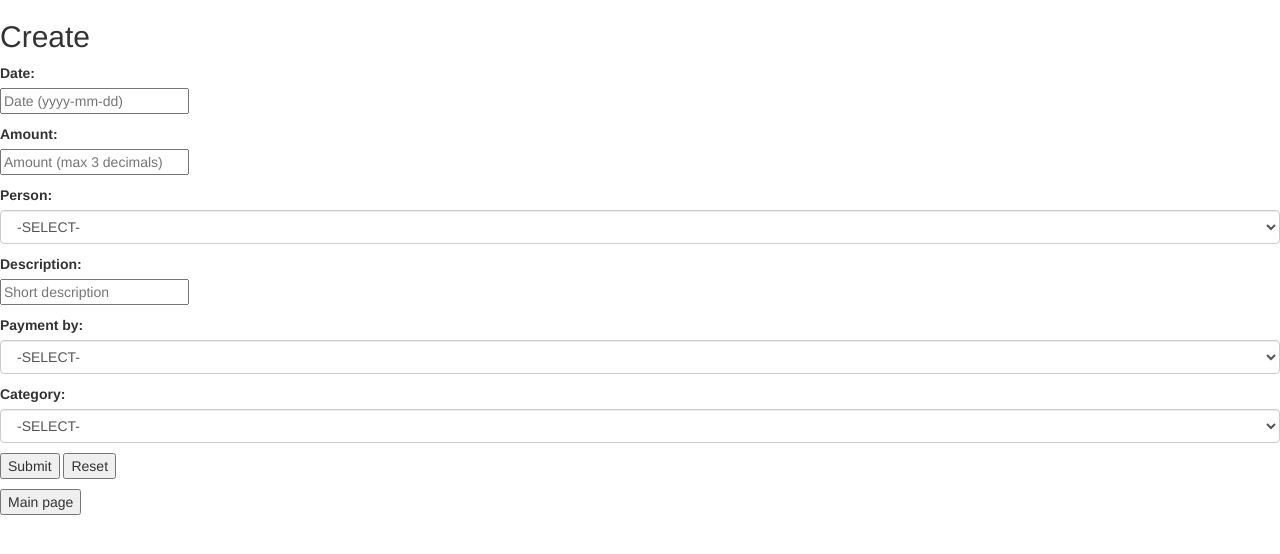
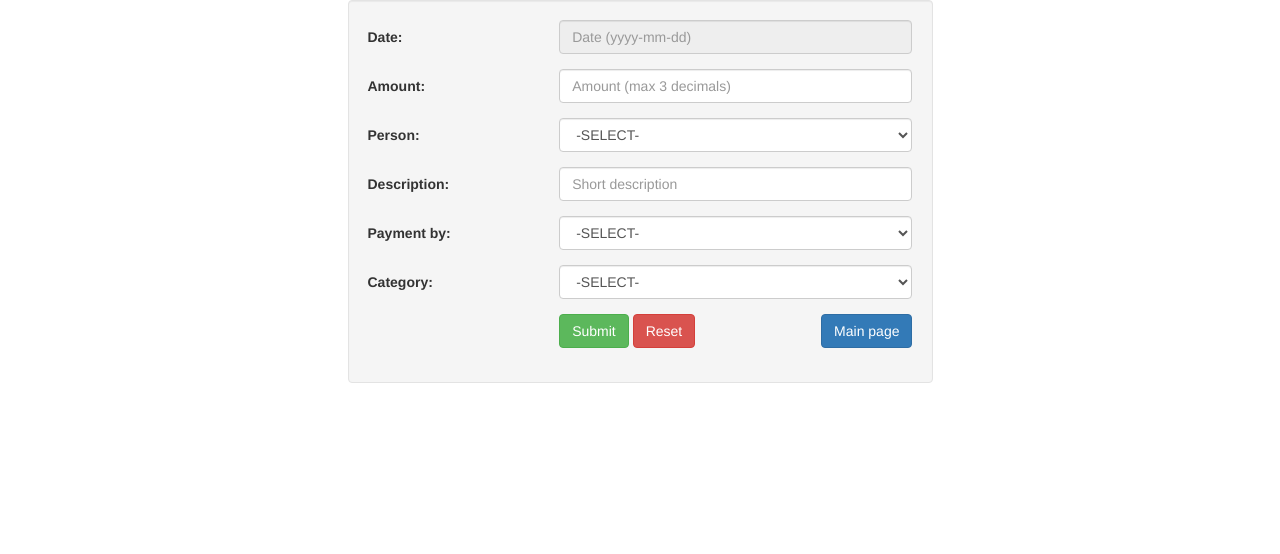
Before and after one commit to apolymen/Expenses, a CodeIgniter app: page /database/input in a window 1280 px wide. Shown: the top 554 px of the page. Run offline with CodeIgniter, Linux system fonts and the light colour scheme; data that the repository does not hold is empty; some libraries are stand-ins or nearby versions.

Commit message:
Buttons for input and main page Reset form button function

```diff
--- a/application/controllers/main.php
+++ b/application/controllers/main.php
@@ -42,20 +42,20 @@ class Main extends CI_Controller {
 		else {
 			//passed validation, insert record to database
 			$data = array(
-				'xDate' => $this->input->post('date'),
+				'xDate' => $this->input->post('xDate'),
 				'Amount' => floatval(str_replace(',', '.', $this->input->post('amount'))),
 				'Person' => $this->input->post('person'),
 				'Description' => $this->input->post('description'),
 				'method_id' => $this->input->post('payment'),
 				'category_id' => $this->input->post('category')
 			);
-			echo base_url().'<br>';
-			echo 'Data array created<br>';
-			print_r($data);
-			//$this->model_expenses->add_record($data);
+			//echo base_url().'<br>';
+			//echo 'Data array created<br>';
+			//print_r($data);
+			$this->model_expenses->add_record($data);
 
 			//display success message
-			$this->session->set_flashdata('msg', '<br>Record added to Database!!!');
+			$this->session->set_flashdata('msg', '<div class="alert alert-success text-center">Record added to Database!!!</div>');
 			redirect('input');
 		}
 	}
@@ -97,6 +97,10 @@ class Main extends CI_Controller {
 		}
 	}
 
+	public function reset_form() {
+		$data = [];
+		redirect('input');
+	}
 
 	public function output() {
 		$this->load->model('model_expenses');
--- a/application/views/view_input.php
+++ b/application/views/view_input.php
@@ -3,65 +3,117 @@
 <html lang="en">
 	<head>
 		<meta charset="UTF-8">
+		<meta http-equiv="X-UA-Compatible" content="IE=edge">
+		<meta name="viewport" content="width=device-width, initial-scale=1">
 		<title>Input</title>
 
 		<link rel="stylesheet" href="http://maxcdn.bootstrapcdn.com/bootstrap/3.3.6/css/bootstrap.min.css">
 		<link rel="stylesheet" href="http://ajax.googleapis.com/ajax/libs/jqueryui/1.11.4/themes/smoothness/jquery-ui.css">
 
-		<style type="text/css" media="screen">
-			   label {display: block;}
+		<style type="text/css">
+			.colbox {
+				margin-left: 0px;
+				margin-right: 0px;
+			}
 		</style>
 	</head>
 <body>
-		<h2>Create</h2>
-		<?php echo form_open('input'); ?>
+	<div class="container">
+		<div class="row">
+			<div class="col-sm-offset-3 col-lg-6 col-sm-6 well">
+			<?php
+			$attributes = array("class" => "form-horizontal", "id" => "inputform", "name" => "inputform", "autocomplete" => "off");
+			echo form_open('input', $attributes); ?>
+			<fieldset>
 
-		<p>
-			<label for="xDate">Date:</label>
-			<input type="text" name="xDate" id="xDate" placeholder="Date (yyyy-mm-dd)" value="<?php echo set_value('xDate'); ?>" readonly />
-			<span><?php echo form_error('xDate'); ?></span>
-		</p>
-		<p>
-			<label for="amount">Amount:</label>
-			<input type="text" name="amount" id="amount" placeholder="Amount (max 3 decimals)" value="<?php echo set_value('amount'); ?>" />
-			<span><?php echo form_error('amount'); ?></span>
-		</p>
-		<p>
-			<label for="person">Person:</label>
+			<div class="form-group">
+			<div class="row colbox">
+			<div class="col-lg-4 col-sm-4">
+				<label for="xDate" class="control-label">Date:</label>
+			</div>
+			<div class="col-lg-8 col-sm-8">
+				<input type="text" name="xDate" id="xDate" placeholder="Date (yyyy-mm-dd)" class="form-control" value="<?php echo set_value('xDate'); ?>" readonly />
+				<span class="text-danger"><?php echo form_error('xDate'); ?></span>
+			</div>
+			</div>
+			</div>
+			<div class="form-group">
+			<div class="row colbox">
+			<div class="col-lg-4 col-sm-4">
+				<label for="amount" class="control-label">Amount:</label>
+			</div>
+			<div class="col-lg-8 col-sm-8">
+				<input type="text" name="amount" id="amount" placeholder="Amount (max 3 decimals)" class="form-control" value="<?php echo set_value('amount'); ?>" />
+				<span class="text-danger"><?php echo form_error('amount'); ?></span>
+			</div>
+			</div>
+			</div>
+			<div class="form-group">
+			<div class="row colbox">
+			<div class="col-lg-4 col-sm-4">
+				<label for="person" class="control-label">Person:</label>
+			</div>
+			<div class="col-lg-8 col-sm-8">
 				<?php
 					$attributes = 'class="form-control" id="person"';
 					echo form_dropdown('person',$persons,set_value('person'),$attributes);?>
-			<span><?php echo form_error('person'); ?></span>
-		</p>
-		<p>
-			<label for="description">Description:</label>
-			<input type="text" name="description" id="description" placeholder="Short description" value="<?php echo set_value('description'); ?>" />
-			<span><?php echo form_error('description'); ?></span>
-		</p>
-		<p>
-			<label for="payment">Payment by:</label>
+				<span class="text-danger"><?php echo form_error('person'); ?></span>
+			</div>
+			</div>
+			</div>
+			<div class="form-group">
+			<div class="row colbox">
+			<div class="col-lg-4 col-sm-4">
+				<label for="description" class="control-label">Description:</label>
+			</div>
+			<div class="col-lg-8 col-sm-8">
+				<input type="text" name="description" id="description" placeholder="Short description" class="form-control" value="<?php echo set_value('description'); ?>" />
+				<span class="text-danger"><?php echo form_error('description'); ?></span>
+			</div>
+			</div>
+			</div>
+			<div class="form-group">
+			<div class="row colbox">
+			<div class="col-lg-4 col-sm-4">
+				<label for="payment" class="control-label">Payment by:</label>
+			</div>
+			<div class="col-lg-8 col-sm-8">
 				<?php
 					$attributes = 'class="form-control" id="payment"';
 					echo form_dropdown('payment',$paymentmethods,set_value('payment'),$attributes);?>
-			<span><?php echo form_error('payment'); ?></span>
-		</p>
-		<p>
-			<label for="category">Category:</label>
+				<span class="text-danger"><?php echo form_error('payment'); ?></span>
+			</div>
+			</div>
+			</div>
+			<div class="form-group">
+			<div class="row colbox">
+			<div class="col-lg-4 col-sm-4">
+				<label for="category" class="control-label">Category:</label>
+			</div>
+			<div class="col-lg-8 col-sm-8">
 				<?php
 					$attributes = 'class="form-control" id="category"';
 					echo form_dropdown('category',$categories,set_value('category'),$attributes);?>
-			<span><?php echo form_error('category'); ?></span>
-		</p>
-		<p>
-			<input type="submit" value="Submit" />
-			<input type="reset" value="Reset" />
-		</p>
+				<span class="text-danger"><?php echo form_error('category'); ?></span>
+			</div>
+			</div>
+			</div>
+			<div class="form-group">
+			<div class="col-sm-offset-4 col-lg-8 col-sm-8">
+				<input type="submit" class="btn btn-success" value="Submit" />
+				<input type="button" class="btn btn-danger" onclick="location.href='/expenses/main/reset_form	'" value="Reset" />
+				<input type="button" class="btn btn-primary pull-right" onclick="location.href='/expenses/'" value="Main page" />
+			</div>
+			</div>
 
+			</fieldset>
 			<?php echo form_close(); ?>
 
-		<button onclick="location.href='/expenses/'">Main page</button>
 			<?php echo $this->session->flashdata('msg'); ?>
 
+			</div>
+		</div>
+	</div>
 
 	<script src="http://ajax.googleapis.com/ajax/libs/jquery/1.11.3/jquery.min.js"></script>
 	<script src="http://maxcdn.bootstrapcdn.com/bootstrap/3.3.6/js/bootstrap.min.js"></script>
@@ -75,6 +127,5 @@
 			);
 		});
 	</script>
-
 </body>
 </html>
```
Also changed, not shown: application/views/view_retrieve.php (+14 -4 lines). Lines whose indentation alone changed are shown as unchanged.
